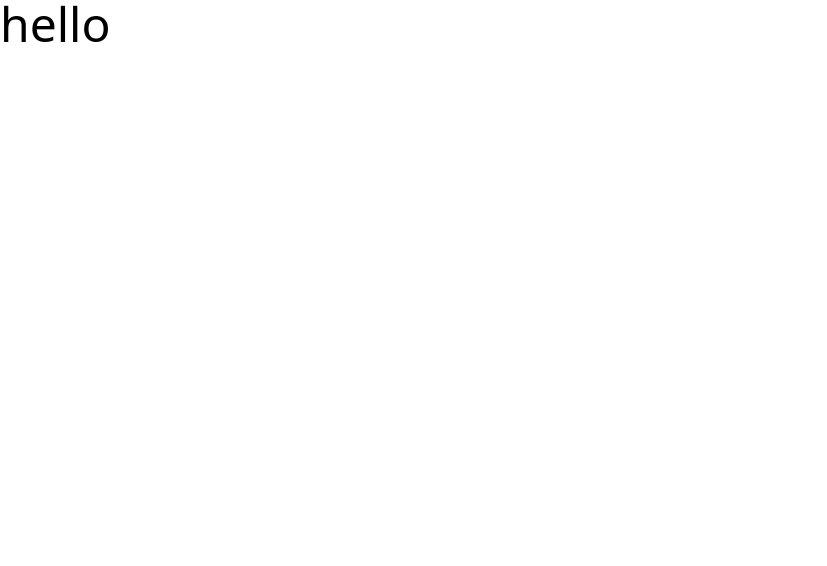
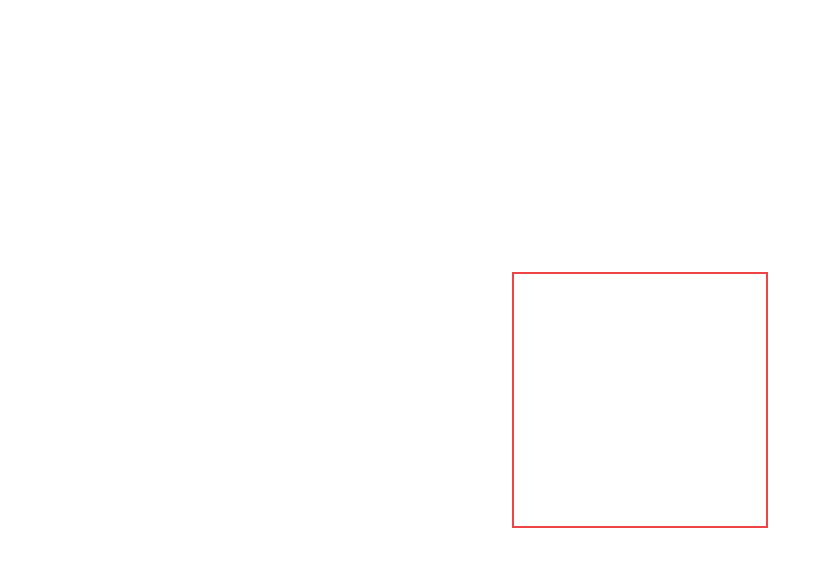
Before and after one commit to will-atkinson02/React-Memory-Game, a React (Vite) app: page / in a window 1280 px wide. Shown: the top 566 px of the page, without its empty margins (0-827 px from the left). Built offline with nearby package versions, Linux system fonts and the light colour scheme.

Commit message:
Centered card on screen and added a red borderbox

```diff
--- a/src/App.jsx
+++ b/src/App.jsx
@@ -3,11 +3,12 @@ import Card from './components/Card'
 import "./index.css"
 
 function App() {
-  const [count, setCount] = useState(0)
 
   return (
     <>
-      <div className="text-5xl">hello</div>
+      <div className='flex justify-center items-center h-screen'>
+        <Card></Card>
+      </div>
     </>
   )
 }
--- a/src/components/Card.jsx
+++ b/src/components/Card.jsx
@@ -1,6 +1,6 @@
 export default function Card()
 {
     return (
-        <div className="w-6 h-6 border-2 border-red-500"></div>
+        <div className="w-64 h-64 border-2 border-red-500"></div>
     )
 }
```
